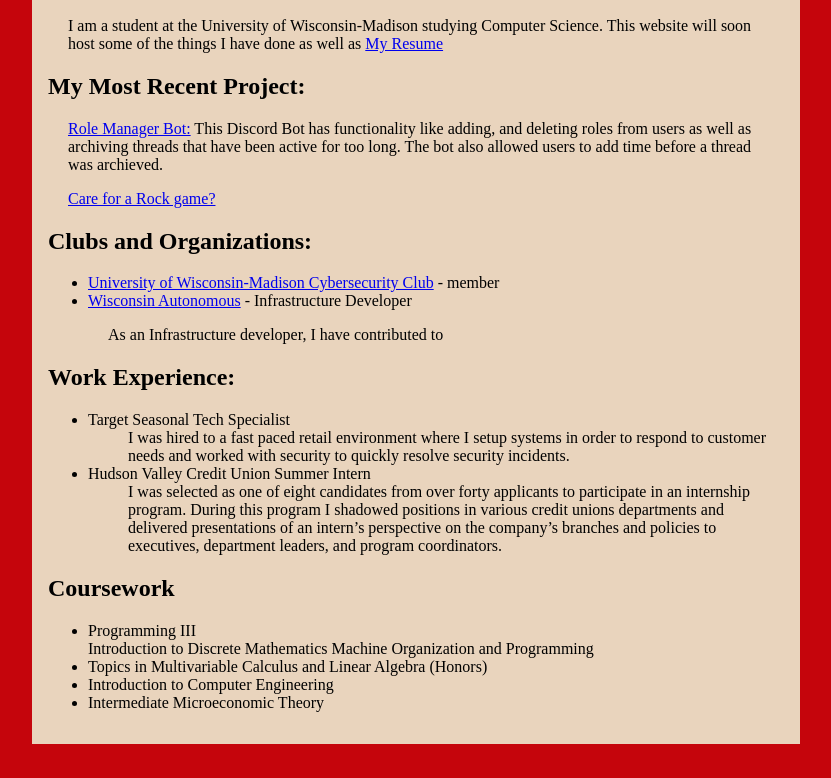
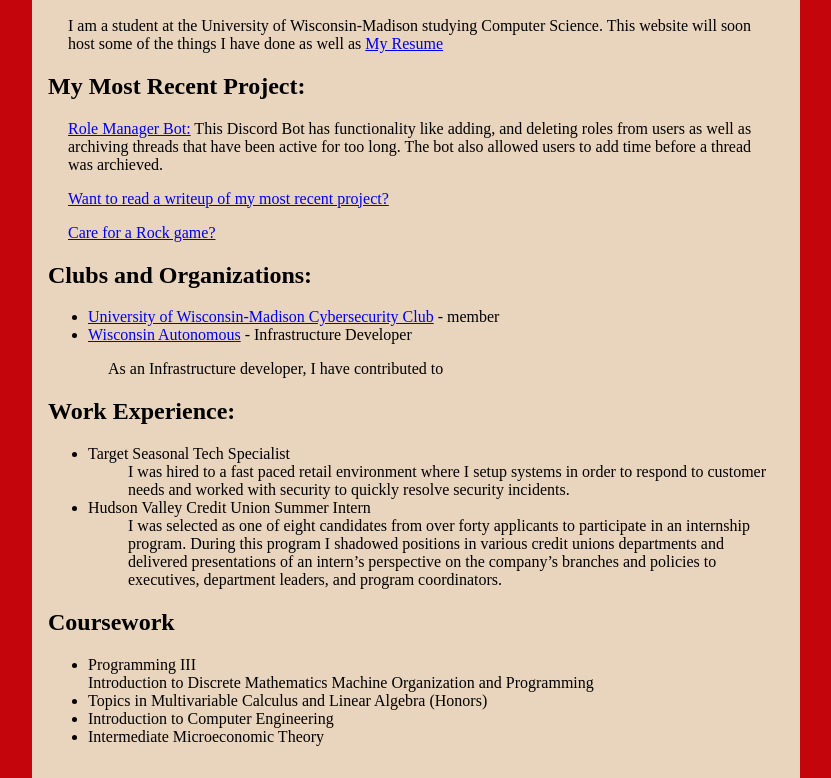
Before and after one commit to PaulFreck/PaulFreck.github.io, a plain HTML site: page index.html in a window 1280 px wide. Shown: the part 142-920 px from the top of the page, without its empty margins (240-1071 px from the left). Before the commit the page ends 886 px from the top, so only its background shows below. Drawn offline with Linux system fonts and the light colour scheme.

Commit message:
added a way to get to the new page

```diff
--- a/index.html
+++ b/index.html
@@ -14,6 +14,7 @@
             <p>I am a student at the University of Wisconsin-Madison studying Computer Science. This website will soon host some of the things I have done as well as <a href="Paul_Freck_Resume.pdf">My Resume</a></p>
             <h2>My Most Recent Project:</h2>
             <p><a href="https://github.com/PaulFreck/RoleManager">Role Manager Bot:</a> This Discord Bot has functionality like adding, and deleting roles from users as well as archiving threads that have been active for too long. The bot also allowed users to add time before a thread was archieved.</p>
+            <p><a href="Suricata.html">Want to read a writeup of my most recent project?</a></p>
             <p><a href="rockgame.html">Care for a Rock game?</a></p>
             <h2>Clubs and Organizations:</h2>
             <ul>
```
